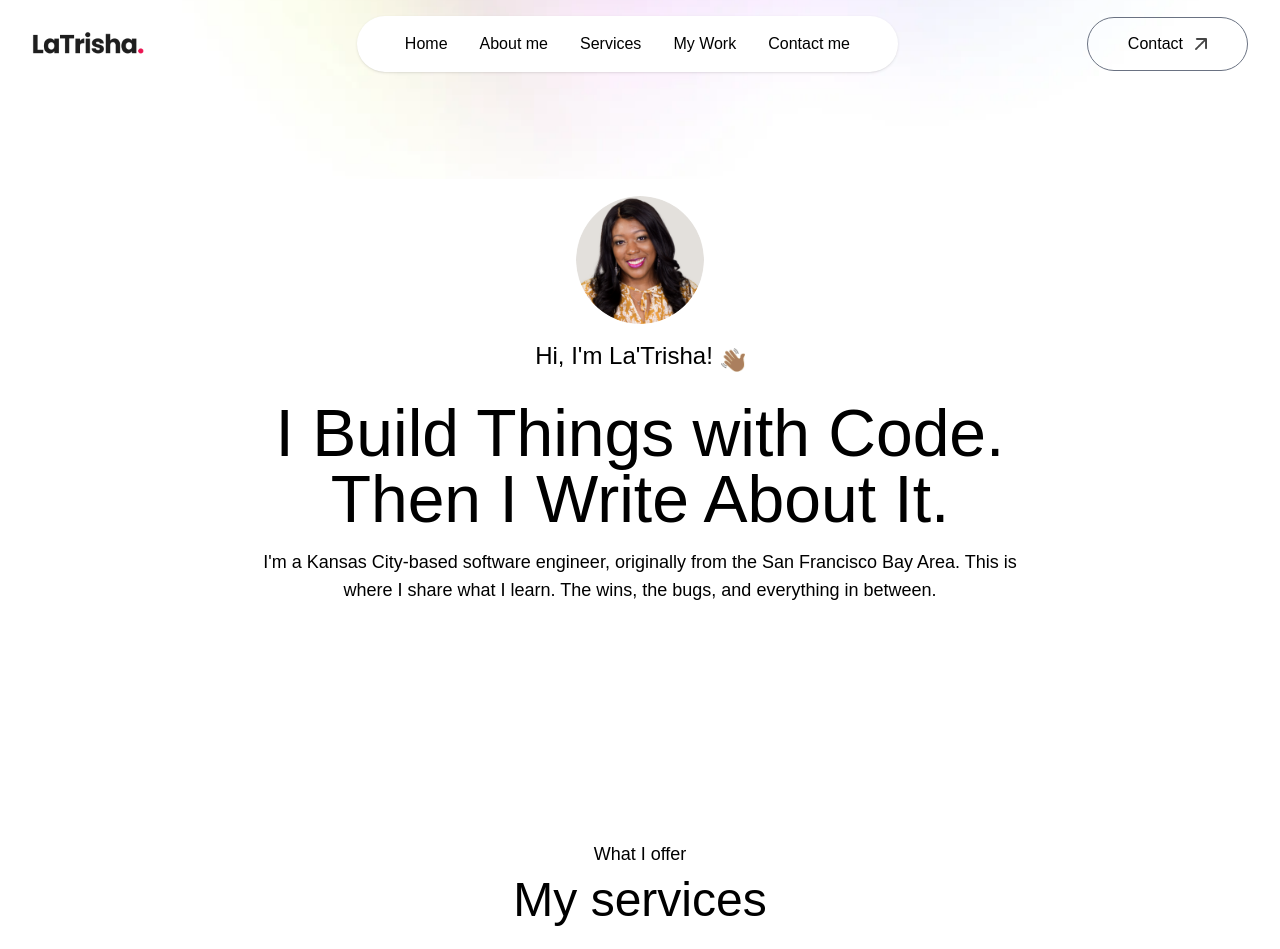
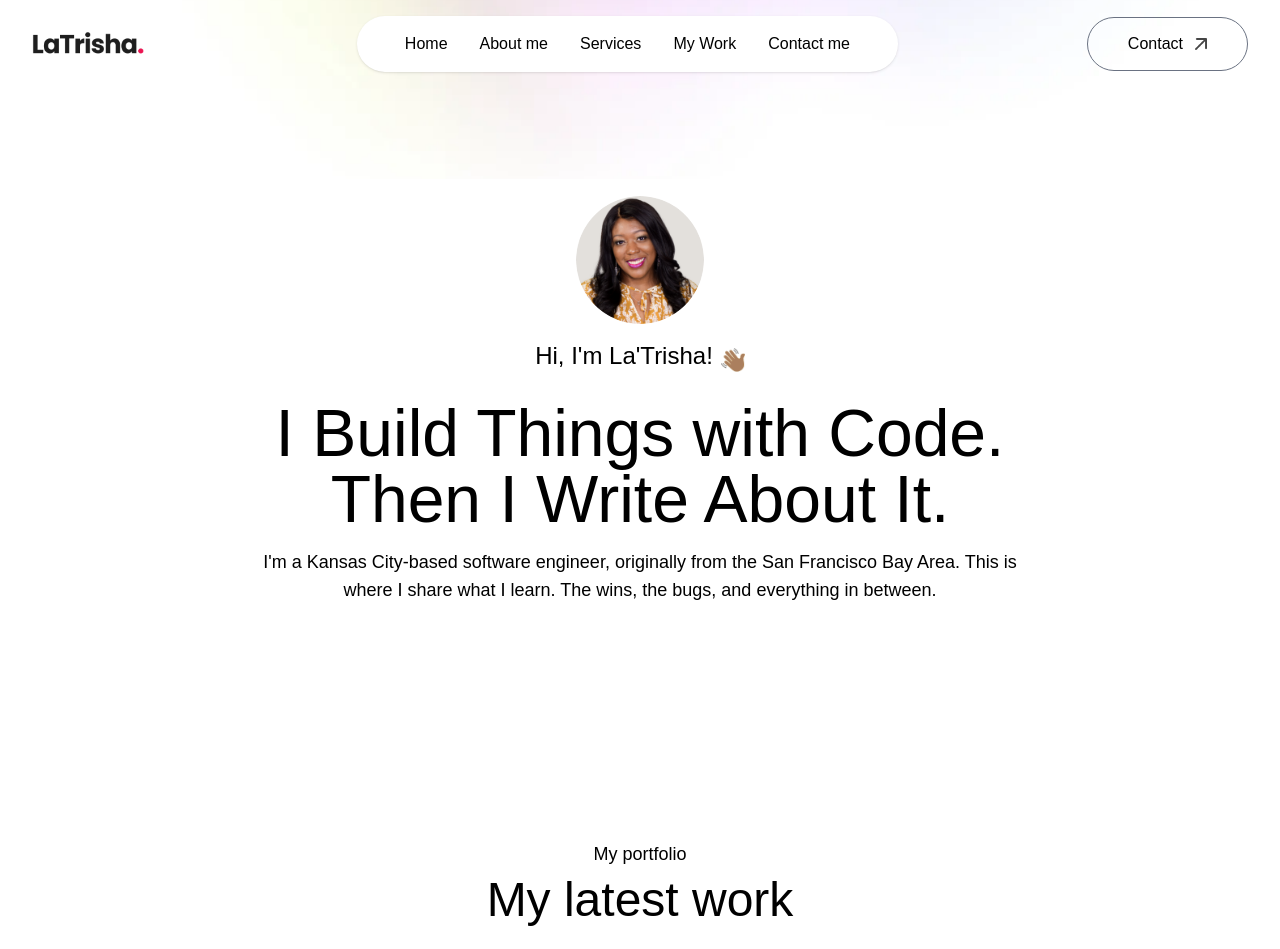
Before and after one commit to LaTrishaGomer/latrisha-gomer, a Next.js app: page / in a window 1280 px wide. Shown: the top 949 px of the page. Built offline with nearby package versions, Linux system fonts and the light colour scheme; a web font is replaced by a local one.

Commit message:
update home page to hide services section

```diff
--- a/app/components/Services.jsx
+++ b/app/components/Services.jsx
@@ -3,7 +3,7 @@ import Image from 'next/image'
 import React from 'react'
 import Contact from './Contact'
 
-const Services = () => {
+{/* const Services = () => {
   return (
     <div id='services' className='w-full px-[12%] py-10 scroll-mt-20'>
       <h4 className='text-center mb-2 text-lg font-ovo'>What I offer</h4>
@@ -30,4 +30,4 @@ const Services = () => {
   )
 }
 
-export default Services
+export default Services */}
--- a/app/page.js
+++ b/app/page.js
@@ -13,7 +13,7 @@ export default function Home() {
     <Navbar />
     <Header />
     {/*<About />*/}
-    <Services />
+    {/*<Services />*/}
     <Work />
     <Contact />
     <Footer />
```
